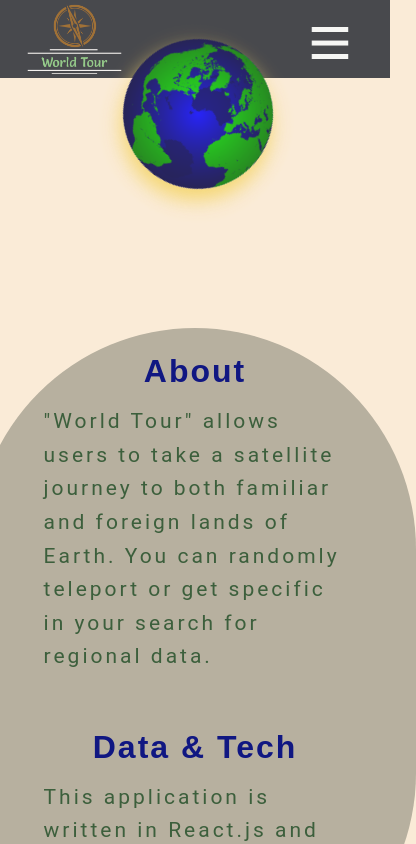
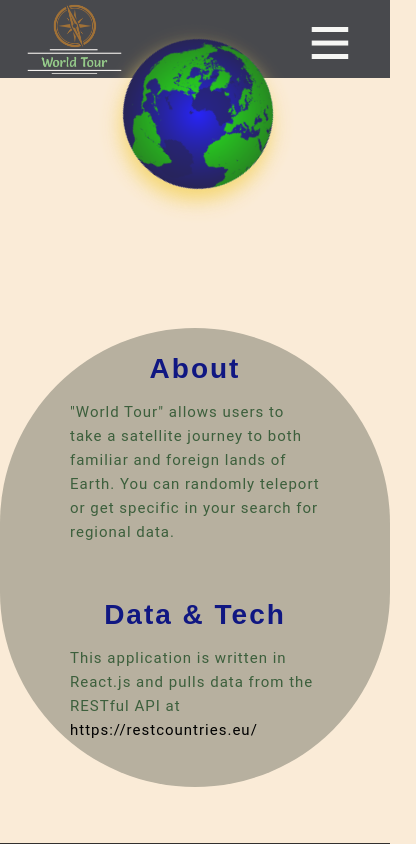
Before and after one commit to StefonSimmons/world-tour, a React (Create React App) app in the folder world-tour/: page /about in a window 390 px wide. Shown: the top 844 px of the page, 416 px wide, since content can reach past the window. Built offline with nearby package versions, Linux system fonts and the light colour scheme; no server answers.

Commit message:
completed responsive

```diff
--- a/world-tour/src/components/AboutPage/About.js
+++ b/world-tour/src/components/AboutPage/About.js
@@ -32,7 +32,14 @@ const Header = styled.h1`
   font-size: 32px;
   letter-spacing: 2px;
   margin: 25px 0 0 0;
-  color: rgb(16, 23, 130)
+  color: rgb(16, 23, 130);
+
+  @media(max-width: 867px){
+    font-size: 28px;
+  }
+  @media(max-width: 365px){
+    font-size: 24px;
+  }
 `
 const Paragraph = styled.p`
   font-family: 'Roboto', sans-serif;
@@ -41,7 +48,16 @@ const Paragraph = styled.p`
   margin: 15px 0;
   letter-spacing: 3px;
   line-height: 1.6;
-  color: rgb(60,95,60)
+  color: rgb(60,95,60);
+
+  @media(max-width: 867px){
+    font-size: 15px;
+    letter-spacing: 1px;
+
+  }
+  @media(max-width: 365px){
+    font-size: 15px
+  }
 `
 const Link = styled.a`
   color: black;
--- a/world-tour/src/components/ContactPage/Contact.js
+++ b/world-tour/src/components/ContactPage/Contact.js
@@ -18,7 +18,15 @@ const Header = styled.h1`
   font-size: 32px;
   letter-spacing: 2px;
   margin: 25px 0 0 0;
-  color: rgb(16, 23, 130)
+  color: rgb(16, 23, 130);
+
+  @media(max-width: 365px){
+    font-size: 28px
+  }
+  @media(max-width: 365px){
+    font-size: 24px;
+    margin: 10px 0 0 0;
+  }
 
 `
 const Paragraph = styled.p`
@@ -27,6 +35,13 @@ const Paragraph = styled.p`
   margin: 25px 0;
   letter-spacing: 3px;
   color: black;
+
+  @media(max-width: 865px){
+    font-size: 15px
+  }
+  @media(max-width: 365px){
+    font-size: 12px
+  }
 `
 const Link = styled.a`
   color: black;
--- a/world-tour/src/components/Header-global/Header.js
+++ b/world-tour/src/components/Header-global/Header.js
@@ -79,8 +79,8 @@ const Earth = styled.img`
     right: 30vw;
   }
   @media(max-width: 365px){
-    top: 34vw;
-    right: 28vw;
+    top: 22vw;
+    right: 30vw;
     box-shadow: 5px 10px 30px #F4D35E;
   }
 `
```
